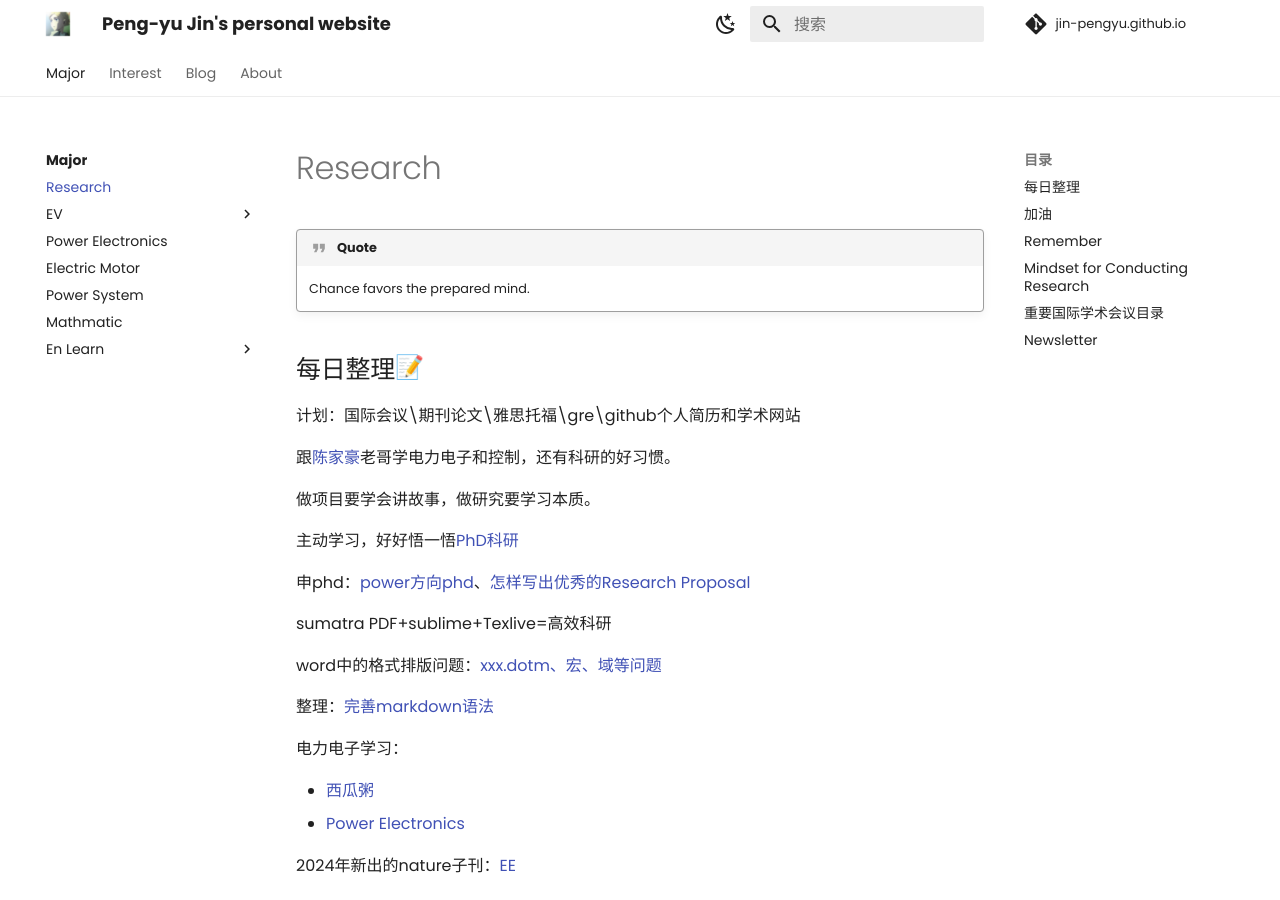
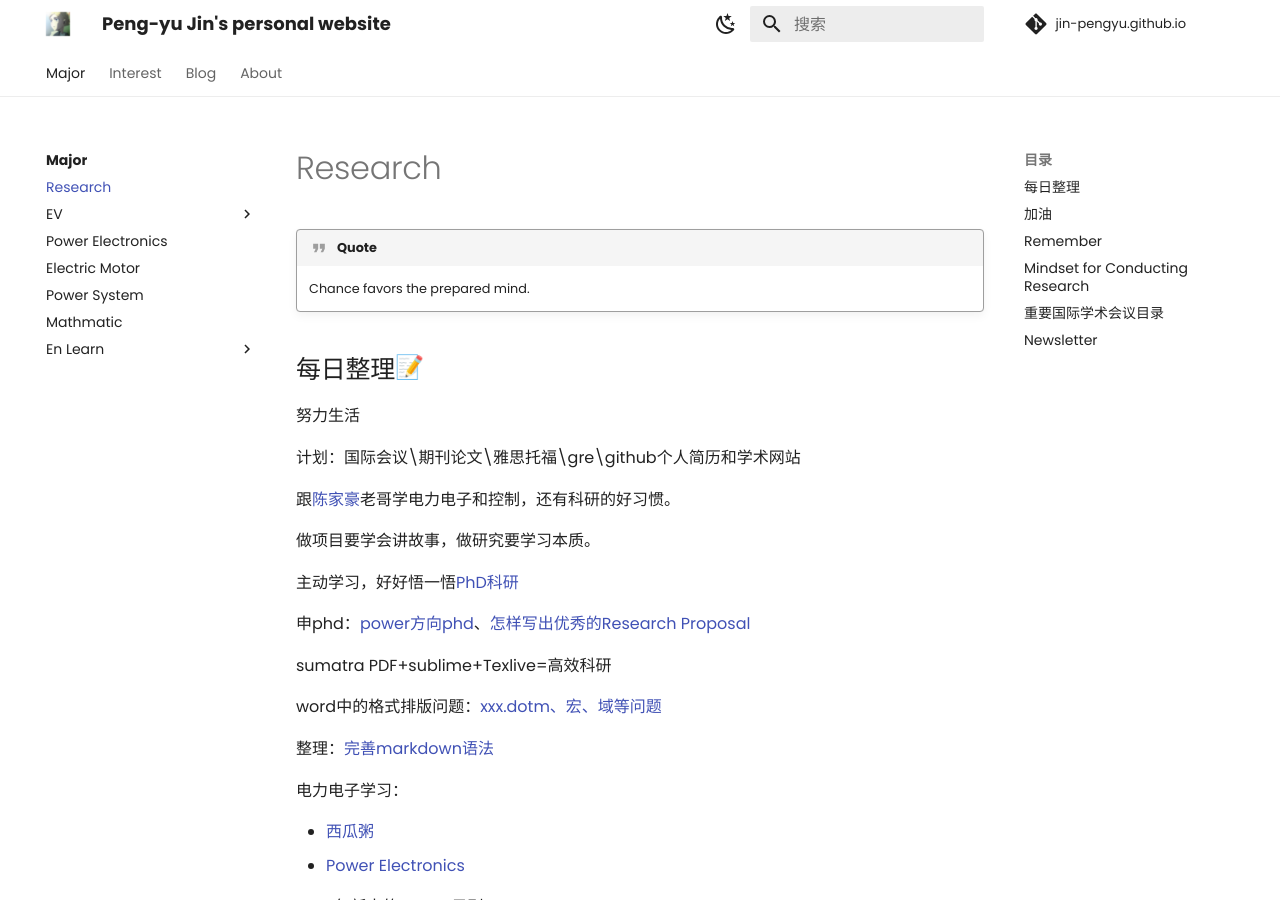
Before and after one commit to Pengyu-Jin/Pengyu-Jin.github.io, an MkDocs documentation site: the page built from docs/major/research/research.md, in a window 1280 px wide and 900 px high. Built offline with MkDocs 1.6.1 and Material for MkDocs 9.7.7, drawn with Linux system fonts in a browser that asks for light colours; emoji names are drawn with the system emoji font; comment, search, counter and statistics services are not loaded.

Commit message:
20240719

```diff
--- a/docs/major/research/research.md
+++ b/docs/major/research/research.md
@@ -3,6 +3,8 @@
     Chance favors the prepared mind.
 
 ## 每日整理:memo:
+努力生活
+
 计划：国际会议\期刊论文\雅思托福\gre\github个人简历和学术网站
 
 跟[陈家豪](https://faculty.sist.shanghaitech.edu.cn/chenjh/){:target="_blank}老哥学电力电子和控制，还有科研的好习惯。
```
